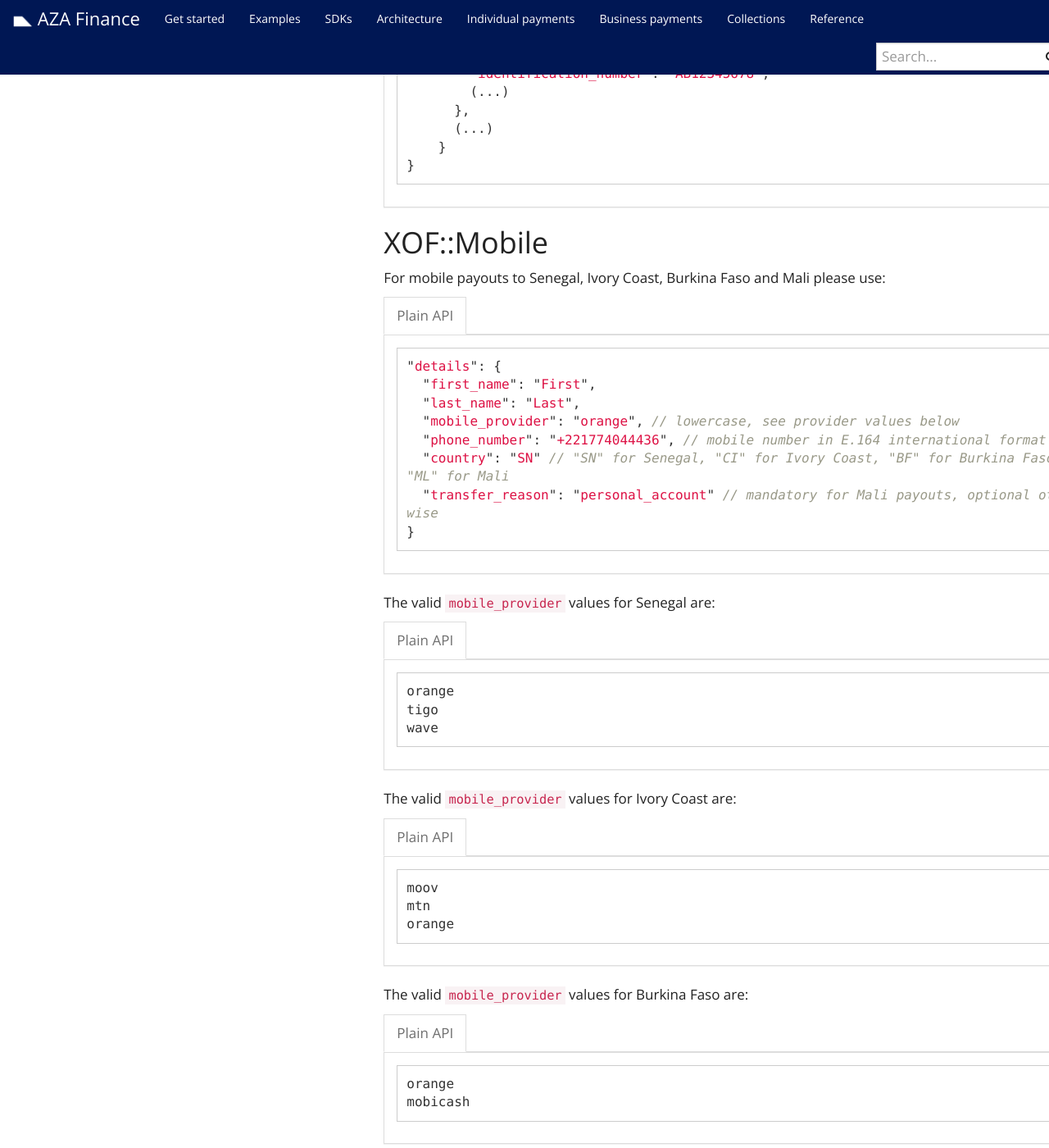
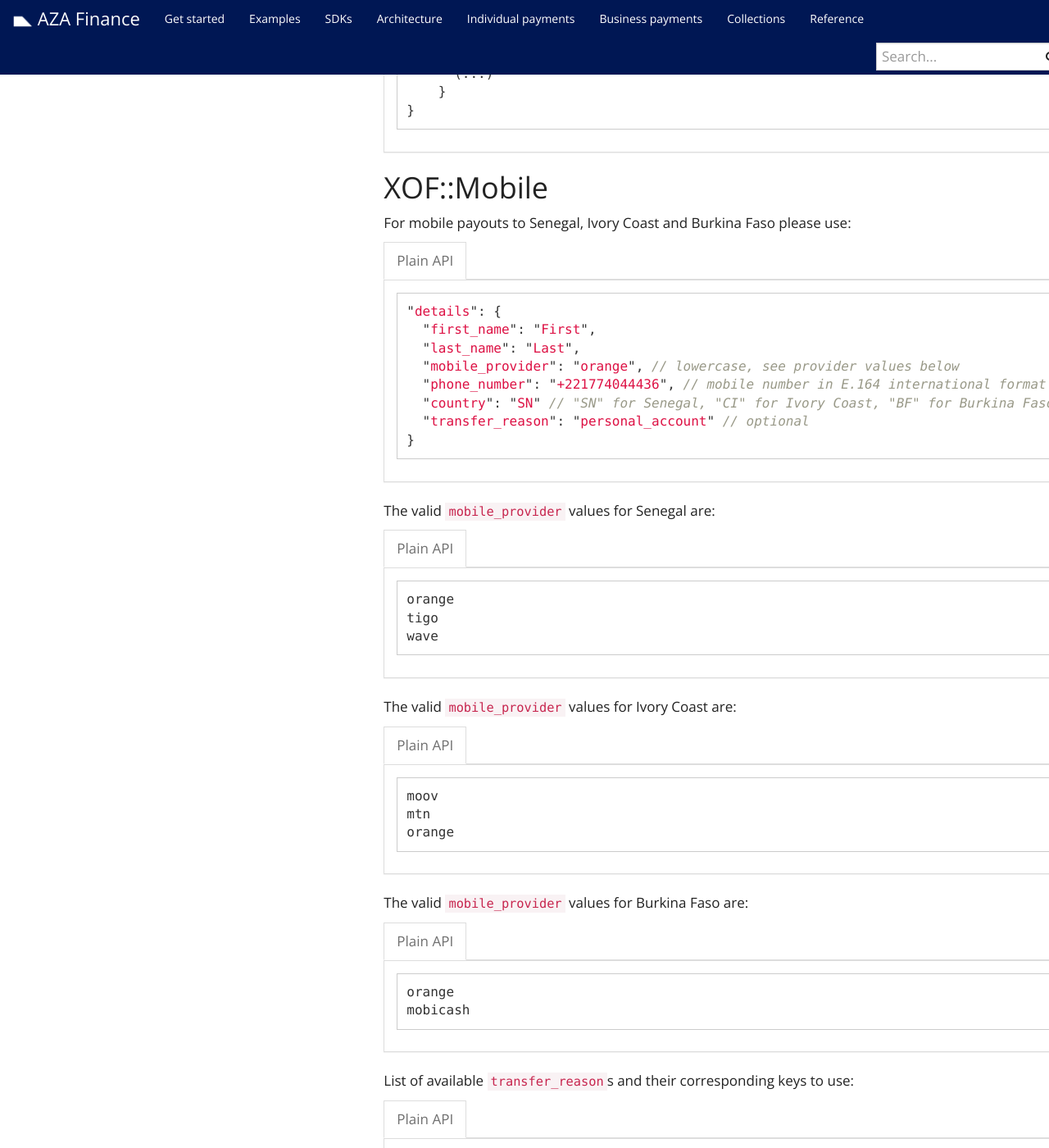
Before and after one commit to transferzero/api-documentation, a Jekyll site: the page built from _docs/individual-payments.md, in a window 1280 px wide and 1400 px high, scrolled down 11963 px. Shown: the whole window at 82% size. Built offline with Jekyll 4.4.1, drawn with Linux system fonts in a browser that asks for light colours; nearby versions of some CDN libraries; comment, search, counter and statistics services are not loaded; some of the changed text lies outside the part shown.

Commit message:
remove no longer supported providers from XOF Mobile

````diff
--- a/_docs/individual-payments.md
+++ b/_docs/individual-payments.md
@@ -390,7 +387,7 @@
 
 ## XOF::Mobile
 
-For mobile payouts to Senegal, Ivory Coast, Burkina Faso and Mali please use:
+For mobile payouts to Senegal, Ivory Coast and Burkina Faso please use:
 
 {% capture data-raw %}
 ```javascript
@@ -399,8 +396,8 @@
   "last_name": "Last",
   "mobile_provider": "orange", // lowercase, see provider values below
   "phone_number": "+221774044436", // mobile number in E.164 international format
-  "country": "SN" // "SN" for Senegal, "CI" for Ivory Coast, "BF" for Burkina Faso, "ML" for Mali
-  "transfer_reason": "personal_account" // mandatory for Mali payouts, optional otherwise
+  "country": "SN" // "SN" for Senegal, "CI" for Ivory Coast, "BF" for Burkina Faso
+  "transfer_reason": "personal_account" // optional
 }
 ```
 {% endcapture %}
@@ -432,17 +429,6 @@
 {% include language-tabbar.html prefix="xof-mobile-providers" raw=data-raw %}
 
 The valid `mobile_provider` values for Burkina Faso are:
-
-{% capture data-raw %}
-```
-orange
-mobicash
-```
-{% endcapture %}
-
-{% include language-tabbar.html prefix="xof-mobile-providers" raw=data-raw %}
-
-The valid `mobile_provider` values for Mali are:
 
 {% capture data-raw %}
 ```
````
Also changed, not shown: other parts of _docs/individual-payments.md (+0 -3 lines).
